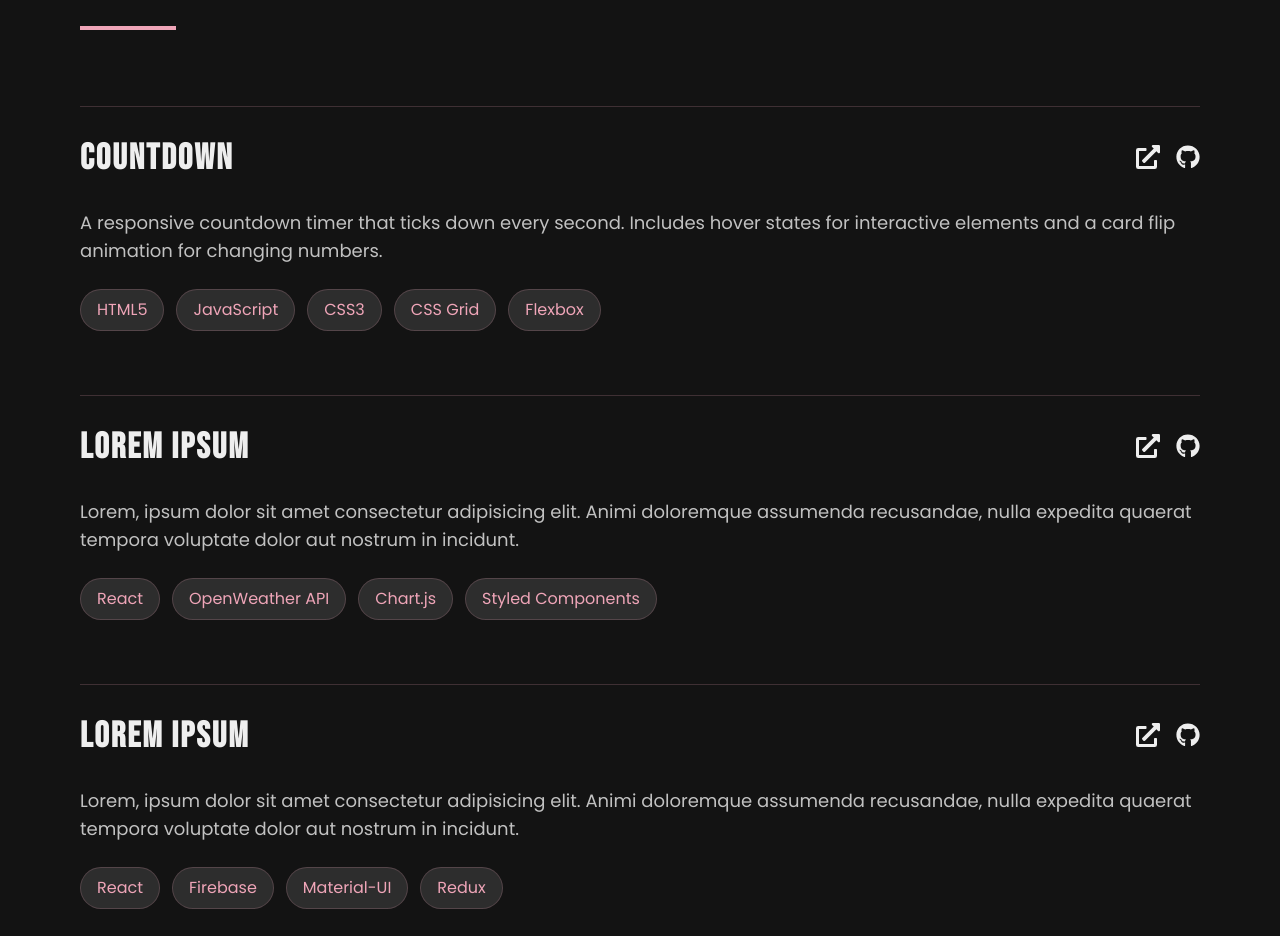
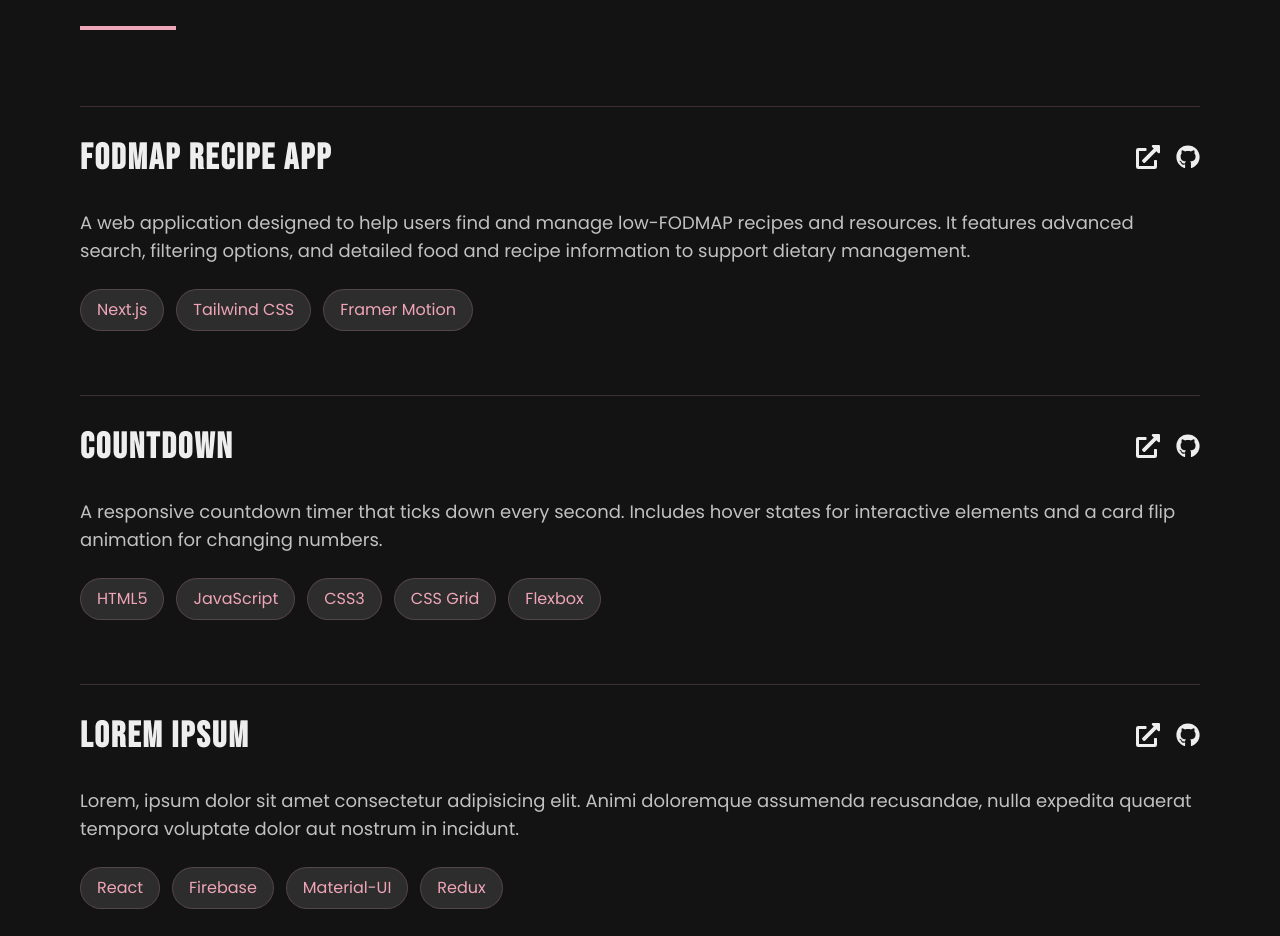
Before and after one commit to zarhaselene/portfolio, a Next.js app: page / in a window 1280 px wide. Shown: the part 1080-2016 px from the top of the page. Built offline with nearby package versions, Linux system fonts and the light colour scheme.

Commit message:
Update ProjectsAndSkills component with new FODMAP Recipe App details

```diff
--- a/src/app/layout/ProjectsAndSkills.jsx
+++ b/src/app/layout/ProjectsAndSkills.jsx
@@ -5,20 +5,20 @@ import { FaGithub, FaExternalLinkAlt } from "react-icons/fa";
 const ProjectsAndSkills = () => {
   const projects = [
     {
-      title: "Countdown ",
+      title: "FODMAP Recipe App",
+      description:
+        "A web application designed to help users find and manage low-FODMAP recipes and resources. It features advanced search, filtering options, and detailed food and recipe information to support dietary management.",
+      tags: ["Next.js", "Tailwind CSS", "Framer Motion"],
+      liveUrl: "https://fodmap-recipe.netlify.app",
+      githubUrl: "https://github.com/zarhaselene/fodmap-recipe"
+    },
+    {
+      title: "Countdown",
       description:
         "A responsive countdown timer that ticks down every second. Includes hover states for interactive elements and a card flip animation for changing numbers.",
       tags: ["HTML5", "JavaScript", "CSS3", "CSS Grid", "Flexbox"],
       liveUrl: "https://zarhaselene-countdown.netlify.app/",
       githubUrl: "https://github.com/zarhaselene/countdown",
-    },
-    {
-      title: "Lorem ipsum",
-      description:
-        "Lorem, ipsum dolor sit amet consectetur adipisicing elit. Animi doloremque assumenda recusandae, nulla expedita quaerat tempora voluptate dolor aut nostrum in incidunt. ",
-      tags: ["React", "OpenWeather API", "Chart.js", "Styled Components"],
-      liveUrl: "#",
-      githubUrl: "#",
     },
     {
       title: "Lorem ipsum",
```
